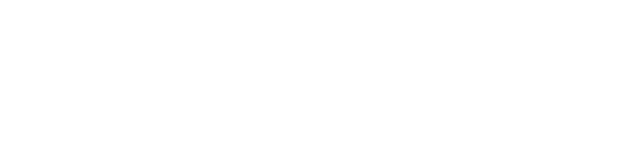
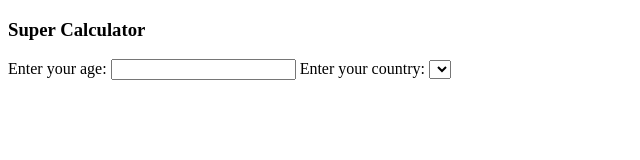
Before and after one commit to jbnilles/galactic, a plain HTML site: page src/index.html in a window 1280 px wide. Shown: the whole page, without its empty margins (0-640 px from the left). Drawn offline with Linux system fonts and the light colour scheme.

Commit message:
add initial html elements and import statements to main.js

```diff
--- a/src/index.html
+++ b/src/index.html
@@ -1,11 +1,20 @@
 <!DOCTYPE html>
 <html>
 <head>
-  <title></title>
+  <title>Super Galactic Calculator</title>
 
 </head>
 <body>
+  <div class="container">
+    <div class="jumbotron">
+      <h3 class="display-4">Super Calculator</h3>
+    </div>
+    <label for="age">Enter your age: </label>
+    <input type="number" name="age" id="age">
+    <label for="country">Enter your country: </label>
+    <select name="country" id="country"></select>
 
+  </div>
 
 </body>
 </html>
```
Also changed, not shown: src/calculator.js (+5 -5 lines), src/main.js (+13 -1 lines).
